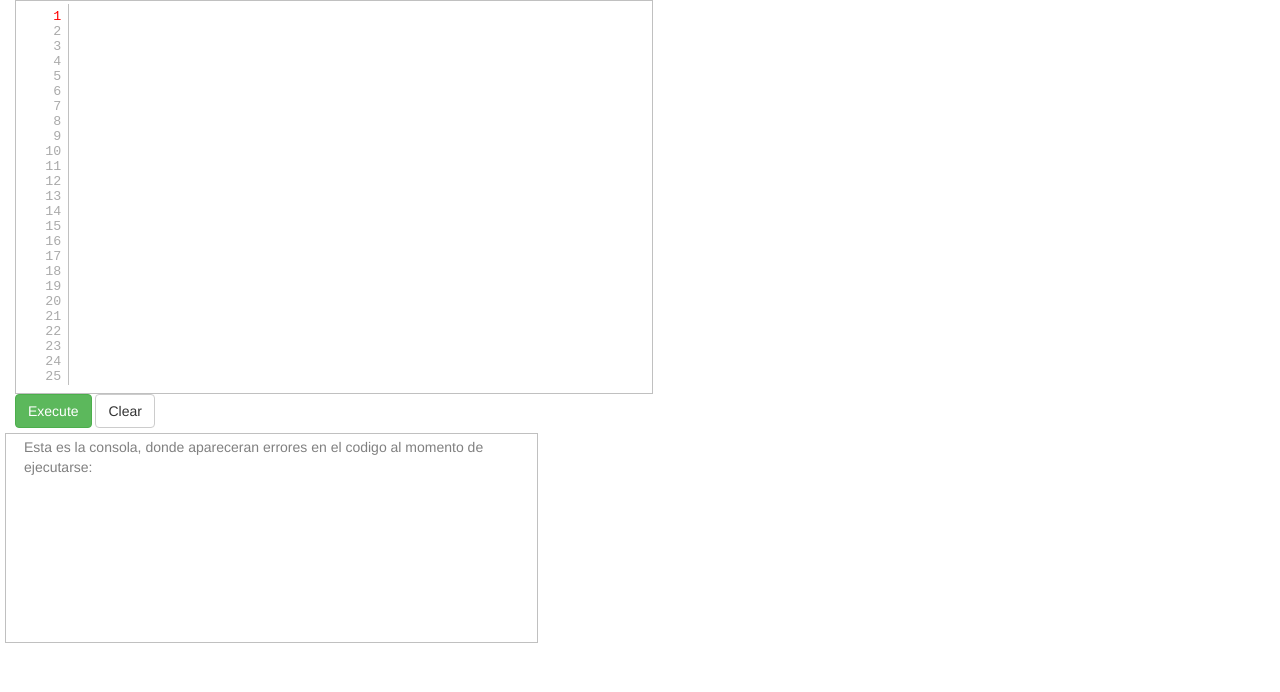
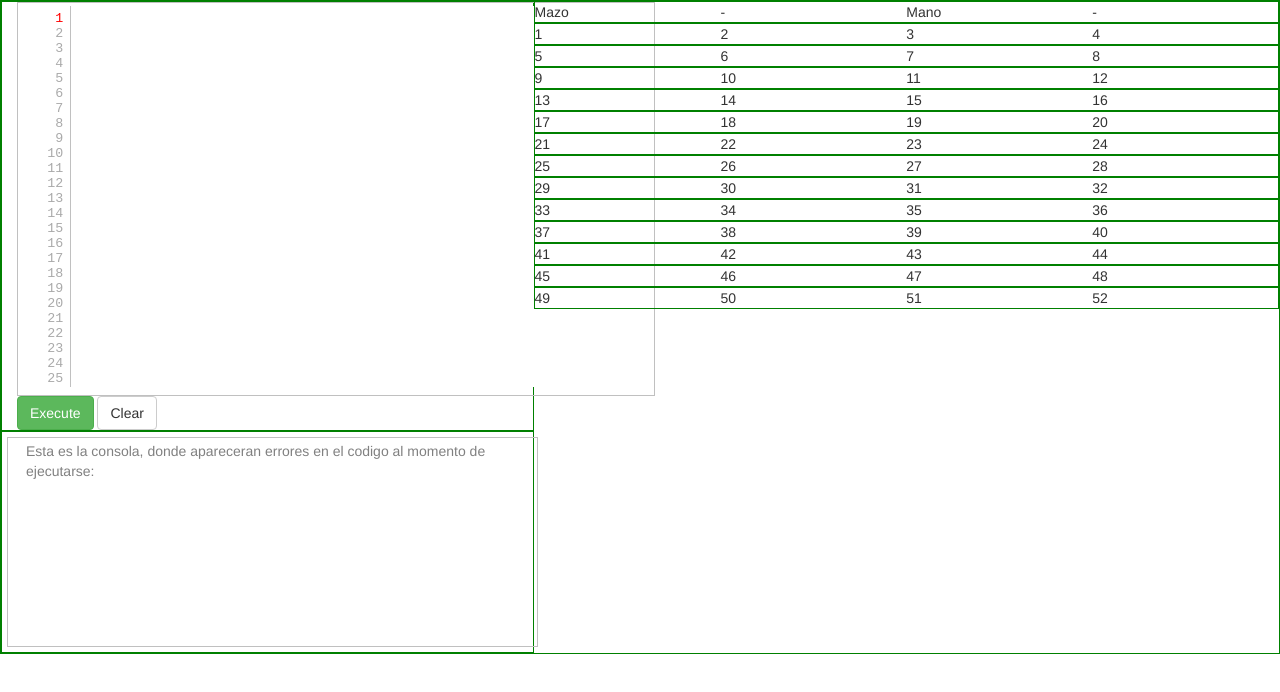
Before and after one commit to BDYLL/Card_Compiler, a plain HTML site: page index.html in a window 1280 px wide. Drawn offline with nearby package versions, Linux system fonts and the light colour scheme.

Commit message:
Tablero
El tablero de 4 x 14 fue creado.
El borde verde se pinta desde css, es temporal.

```diff
--- a/css/index.css
+++ b/css/index.css
@@ -16,3 +16,17 @@
 .consoleCorrect{
     color:green
 }
+
+.col
+{
+    float: left;
+    width: 25%;
+}
+
+.last{
+    clear: left;
+}
+
+.row{
+    border: 1px solid green;
+}
--- a/index.html
+++ b/index.html
@@ -38,6 +38,105 @@
             </div>
             <div class="col-md-7">
                 <!-- aqui poner el front end de las cartas-->
+
+                <div class="row">
+                    <div class="col">Mazo</div>
+                    <div class="col">-</div>
+                    <div class="col">Mano</div>
+                    <div class="col">-</div>
+                </div>
+
+                <div class="row">
+                    <div class="col">1</div>
+                    <div class="col">2</div>
+                    <div class="col">3</div>
+                    <div class="col">4</div>
+                </div>
+
+                <div class="row">
+                    <div class="col">5</div>
+                    <div class="col">6</div>
+                    <div class="col">7</div>
+                    <div class="col">8</div>
+                </div>
+
+                <div class="row">
+                    <div class="col">9</div>
+                    <div class="col">10</div>
+                    <div class="col">11</div>
+                    <div class="col">12</div>
+                </div>
+
+                <div class="row">
+                    <div class="col">13</div>
+                    <div class="col">14</div>
+                    <div class="col">15</div>
+                    <div class="col">16</div>
+                </div>
+
+                <div class="row">
+                    <div class="col">17</div>
+                    <div class="col">18</div>
+                    <div class="col">19</div>
+                    <div class="col">20</div>
+                </div>
+
+                 <div class="row">
+                    <div class="col">21</div>
+                    <div class="col">22</div>
+                    <div class="col">23</div>
+                    <div class="col">24</div>
+                </div>
+
+                <div class="row">
+                    <div class="col">25</div>
+                    <div class="col">26</div>
+                    <div class="col">27</div>
+                    <div class="col">28</div>
+                </div>
+
+                <div class="row">
+                    <div class="col">29</div>
+                    <div class="col">30</div>
+                    <div class="col">31</div>
+                    <div class="col">32</div>
+                </div>
+
+                <div class="row">
+                    <div class="col">33</div>
+                    <div class="col">34</div>
+                    <div class="col">35</div>
+                    <div class="col">36</div>
+                </div>
+
+                <div class="row">
+                    <div class="col">37</div>
+                    <div class="col">38</div>
+                    <div class="col">39</div>
+                    <div class="col">40</div>
+                </div>
+
+                <div class="row">
+                    <div class="col">41</div>
+                    <div class="col">42</div>
+                    <div class="col">43</div>
+                    <div class="col">44</div>
+                </div>
+
+                <div class="row">
+                    <div class="col">45</div>
+                    <div class="col">46</div>
+                    <div class="col">47</div>
+                    <div class="col">48</div>
+                </div>
+
+                <div class="row">
+                    <div class="col">49</div>
+                    <div class="col">50</div>
+                    <div class="col">51</div>
+                    <div class="col">52</div>
+                </div>
+
             </div>
         </div>
     </div>
```
